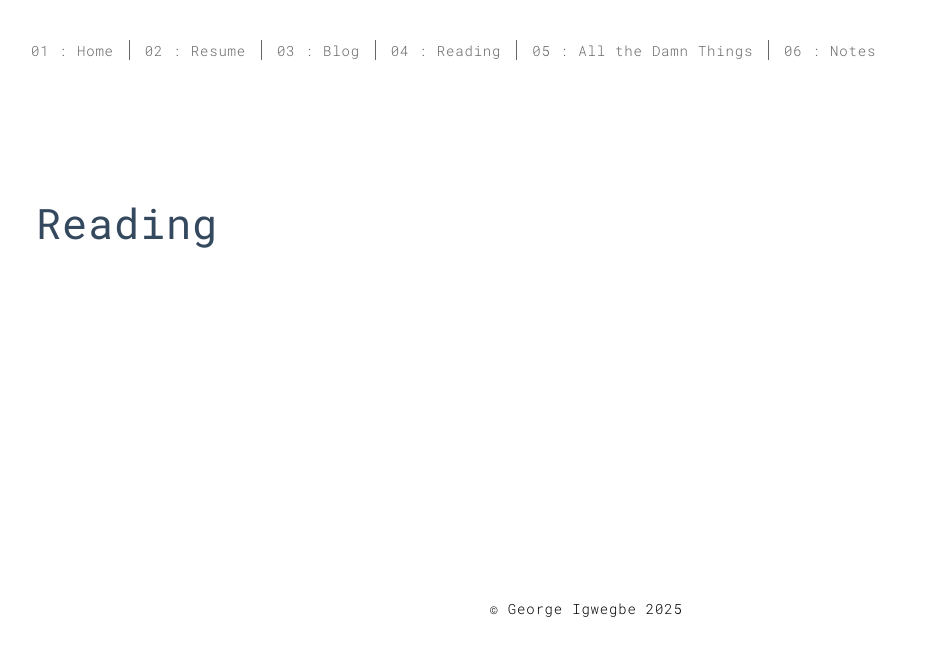
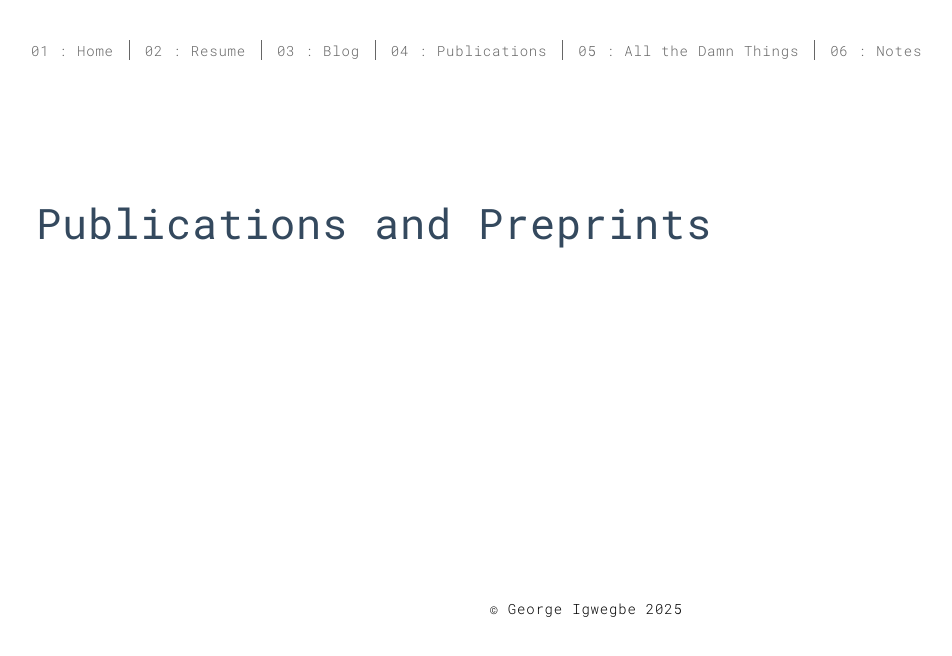
Before and after one commit to gigwegbe/gigwegbe.github.io, a Jekyll site: the page built from publications.html, in a window 1280 px wide. Shown: the top 656 px of the page, without its empty margins (54-1006 px from the left). Built offline with Jekyll 4.4.1, drawn with Linux system fonts in a browser that asks for light colours.

Commit message:
Fixed reference and restructured site

```diff
--- a/_layouts/default.html
+++ b/_layouts/default.html
@@ -43,7 +43,7 @@
                         <li><a href="{{ site.baseurl }}/index.html" title="">01 : Home</a></li>
                         <li><a href="{{ site.baseurl }}/resume.html" title="">02 : Resume</a></li>
                         <li><a href="{{ site.baseurl }}/blog.html" title="">03 : Blog</a></li>
-                        <li><a href="{{ site.baseurl }}/reading.html" title="">04 : Reading</a></li>
+                        <li><a href="{{ site.baseurl }}/publications.html" title="">04 : Publications</a></li>
                         <li><a href="{{ site.baseurl }}/things.html" title="">05 : All the Damn Things</a></li>
                         <li><a href="{{ site.baseurl }}/notes.html" title="">06 : Notes</a></li>
                         <!-- All the Damn Things | Things I Screwed With -->
--- a/reading.html
+++ b/publications.html
@@ -1,6 +1,6 @@
 ---
 layout: page
-title: Reading
+title: Publications and Preprints
 ---
 <div class="section-container">
     <div class="container">
```
Also changed, not shown: README.md.
